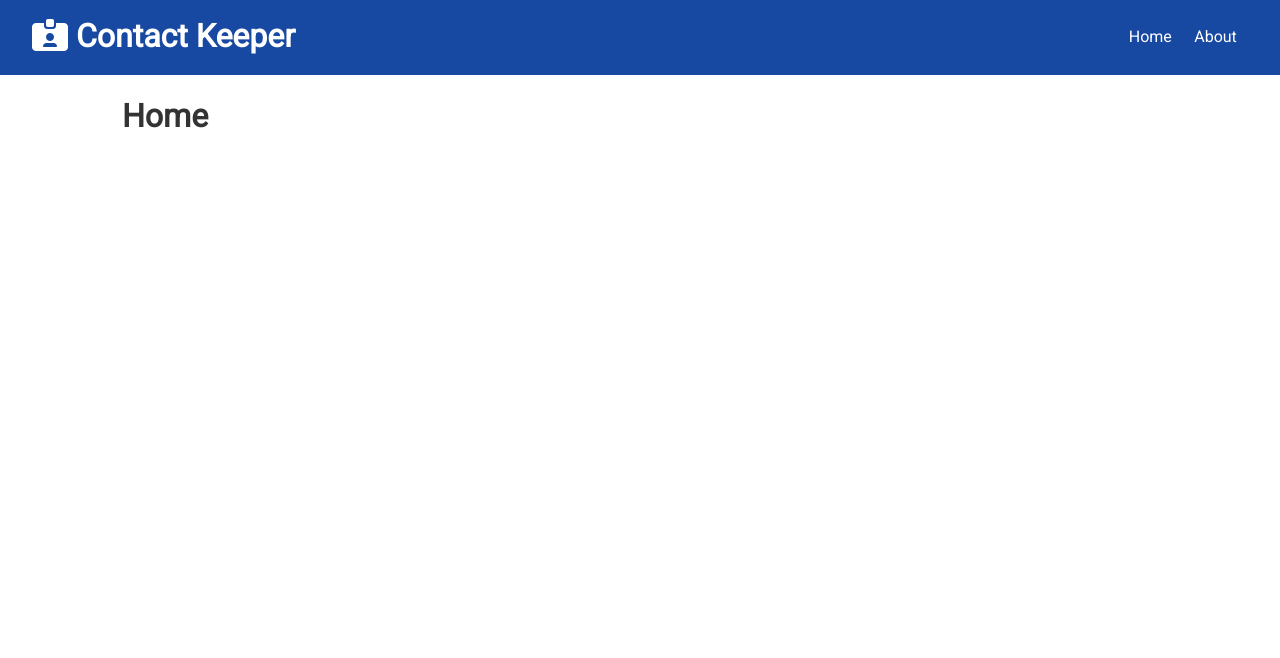
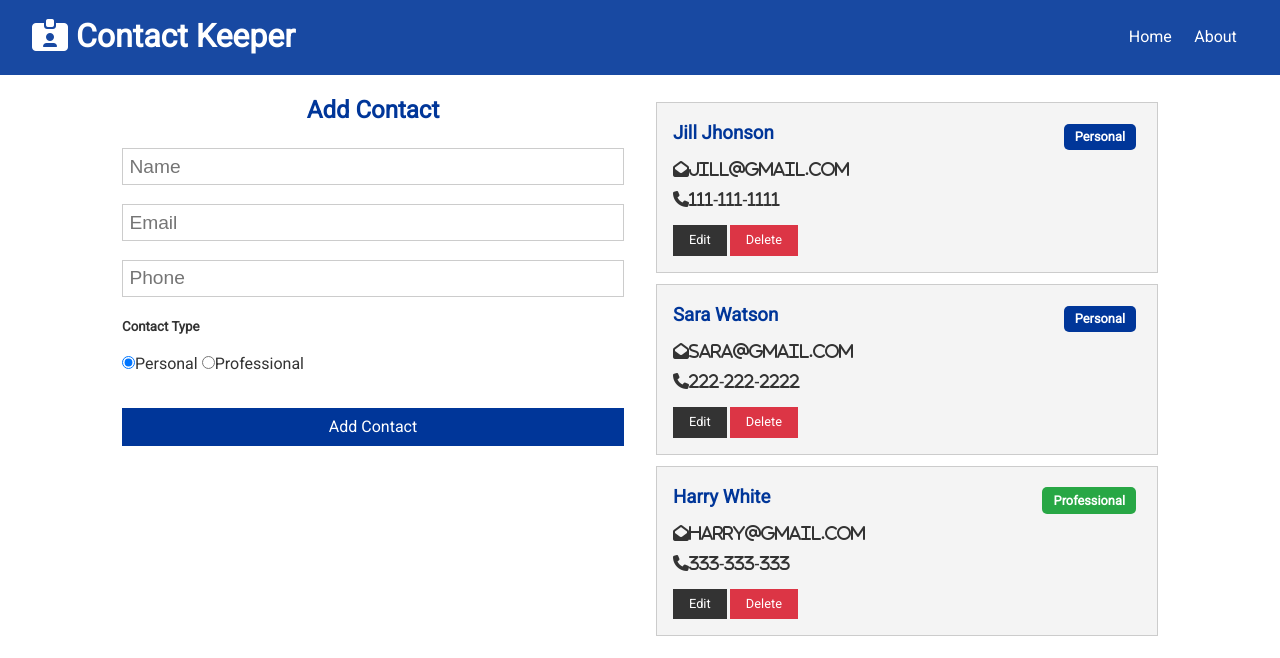
Before and after one commit to navneetpatel-dev/Contact-Manager-Web-App, a React (Create React App) app in the folder client/: page / in a window 1280 px wide. Shown: the top 658 px of the page. Built offline with nearby package versions, Linux system fonts and the light colour scheme.

Commit message:
Contact form added and add contact functionality added

```diff
--- /dev/null
+++ b/client/src/components/contacts/ContactForm.js
@@ -0,0 +1,77 @@
+import React, { useState, useContext } from "react";
+import ContactContext from "./../../context/contact/contactContext";
+
+const ContactForm = () => {
+  const contactContext = useContext(ContactContext);
+
+  const [contact, setContact] = useState({
+    name: "",
+    email: "",
+    phone: "",
+    type: "personal",
+  });
+
+  const { name, email, phone, type } = contact;
+
+  const onChange = (e) =>
+    setContact({ ...contact, [e.target.name]: e.target.value });
+
+  const onSubmit = (e) => {
+    e.preventDefault();
+    contactContext.addContact(contact);
+    setContact({ name: "", email: "", phone: "", type: "personal" });
+  };
+
+  return (
+    <form onSubmit={onSubmit}>
+      <h2 className="text-primary">Add Contact</h2>
+      <input
+        type="text"
+        placeholder="Name"
+        name="name"
+        value={name}
+        onChange={onChange}
+      />
+      <input
+        type="email"
+        placeholder="Email"
+        name="email"
+        value={email}
+        onChange={onChange}
+      />
+      <input
+        type="text"
+        placeholder="Phone"
+        name="phone"
+        value={phone}
+        onChange={onChange}
+      />
+      <h5>Contact Type</h5>
+      <input
+        type="radio"
+        name="type"
+        value="personal"
+        checked={type === "personal"}
+        onChange={onChange}
+      />
+      Personal{" "}
+      <input
+        type="radio"
+        name="type"
+        value="professional"
+        checked={type === "professional"}
+        onChange={onChange}
+      />
+      Professional
+      <div>
+        <input
+          type="submit"
+          value="Add Contact"
+          className="btn btn-primary btn-block"
+        />
+      </div>
+    </form>
+  );
+};
+
+export default ContactForm;
--- a/client/src/components/contacts/ContactItem.js
+++ b/client/src/components/contacts/ContactItem.js
@@ -0,0 +1,45 @@
+import React from "react";
+import PropTypes from "prop-types";
+
+const ContactItem = ({ contact }) => {
+  const { id, name, email, phone, type } = contact;
+
+  return (
+    <div className="card bg-light">
+      <h3 className="text-primary text-left">
+        {name}{" "}
+        <span
+          style={{ float: "right" }}
+          className={
+            "badge " +
+            (type === "professional" ? "badge-success" : "badge-primary")
+          }
+        >
+          {type.charAt(0).toUpperCase() + type.slice(1)}
+        </span>
+      </h3>
+      <ul className="list">
+        {email && (
+          <li>
+            <i className="fas fa-envelope-open">{email}</i>
+          </li>
+        )}
+        {phone && (
+          <li>
+            <i className="fas fa-phone">{phone}</i>
+          </li>
+        )}
+      </ul>
+      <p>
+        <button className="btn btn-dark btn-sm">Edit</button>
+        <button className="btn btn-danger btn-sm">Delete</button>
+      </p>
+    </div>
+  );
+};
+
+ContactItem.propTypes = {
+  contact: PropTypes.object.isRequired,
+};
+
+export default ContactItem;
--- a/client/src/components/contacts/Contacts.js
+++ b/client/src/components/contacts/Contacts.js
@@ -1,10 +1,18 @@
 import React, { useContext } from "react";
 import ContactContext from "./../../context/contact/contactContext";
+import ContactItem from "./ContactItem";
 
 const Contacts = () => {
   const contactContext = useContext(ContactContext);
+  const { contacts } = contactContext;
 
-  return <></>;
+  return (
+    <>
+      {contacts.map((contact) => (
+        <ContactItem key={contact.id} contact={contact} />
+      ))}
+    </>
+  );
 };
 
 export default Contacts;
--- a/client/src/components/pages/Home.js
+++ b/client/src/components/pages/Home.js
@@ -1,9 +1,18 @@
 import React from "react";
+import Contacts from "./../contacts/Contacts";
+import ContactForm from "./../contacts/ContactForm";
 
 const Home = () => {
   return (
-    <div>
-      <h1>Home</h1>
+    <div className="grid-2">
+      <div>
+        <ContactForm />
+      </div>
+      <div>
+        <div>
+          <Contacts />
+        </div>
+      </div>
     </div>
   );
 };
--- a/client/src/context/contact/ContactState.js
+++ b/client/src/context/contact/ContactState.js
@@ -1,5 +1,5 @@
 import React, { useReducer } from "react";
-import uuid from "uuid";
+import { v4 as uuidv4 } from "uuid";
 import ContactContext from "./contactContext";
 import contactReducer from "./contactReducer";
 import {
@@ -44,6 +44,10 @@
   // All Actions
 
   // Add Contact
+  const addContact = (contact) => {
+    contact.id = uuidv4();
+    dispatch({ type: ADD_CONTACT, payload: contact });
+  };
 
   // Delete Contact
 
@@ -61,6 +65,7 @@
     <ContactContext.Provider
       value={{
         contacts: state.contacts,
+        addContact,
       }}
     >
       {props.children}
--- a/client/src/context/contact/contactReducer.js
+++ b/client/src/context/contact/contactReducer.js
@@ -0,0 +1,21 @@
+import {
+  ADD_CONTACT,
+  DELETE_CONTACT,
+  SET_CURRENT,
+  CLEAR_CURRENT,
+  UPDATE_CONTACT,
+  FILTER_CONTACTS,
+  CLEAR_FILTER,
+} from "../types";
+
+export default (state, action) => {
+  switch (action.type) {
+    case ADD_CONTACT:
+      return {
+        ...state,
+        contacts: [...state.contacts, action.payload],
+      };
+    default:
+      return state;
+  }
+};
```
Also changed, not shown: 1 other file (tests, documents, lock files or other folders).
